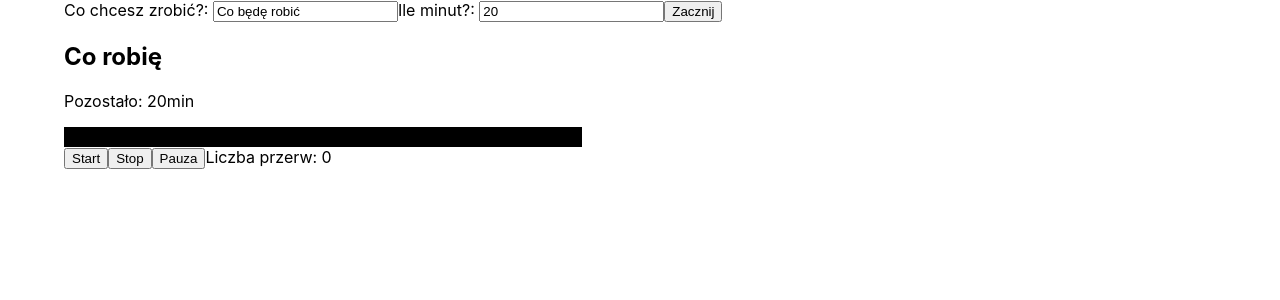
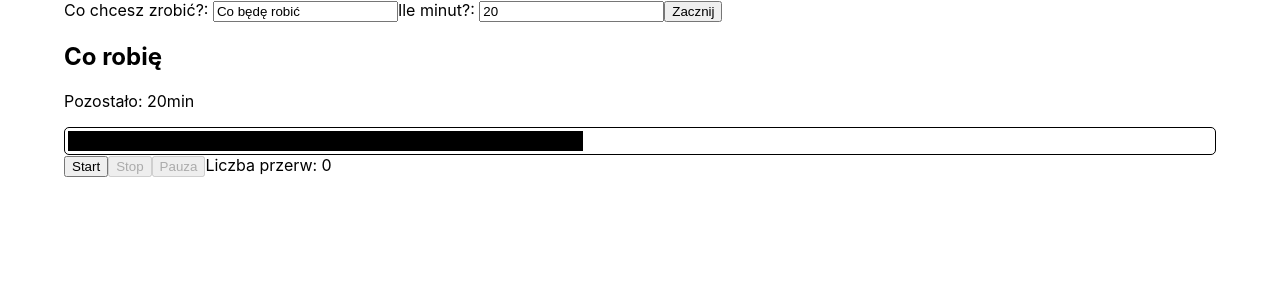
Before and after one commit to jarek-janowski/timer-app, a React (Create React App) app: page / in a window 1280 px wide. Shown: the top 300 px of the page. Built offline with nearby package versions, Linux system fonts and the light colour scheme.

Commit message:
feat: add state & handlers to start, stop & pause, move Clock and ProgressBar to new component

```diff
--- a/src/components/Clock/Clock.js
+++ b/src/components/Clock/Clock.js
@@ -0,0 +1,7 @@
+const Clock = () => {
+    return (
+        <p>Pozostało: 20min</p>
+     );
+}
+
+export default Clock;
--- a/src/components/ProgressBar/ProgressBar.js
+++ b/src/components/ProgressBar/ProgressBar.js
@@ -0,0 +1,9 @@
+const ProgressBar = () => {
+    return (
+        <div className="progress-bar">
+            <div style={{width: '45%'}}></div>
+        </div>
+     );
+}
+
+export default ProgressBar;
--- a/src/components/Timebox/Timebox.js
+++ b/src/components/Timebox/Timebox.js
@@ -1,20 +1,49 @@
 import React, { Component } from 'react';
 import './Timebox.scss'
+import ProgressBar from '../ProgressBar/ProgressBar'
+import Clock from '../Clock/Clock'
 
 class Timebox extends Component {
-    state = {  }
+    state = {
+        isRunning: false,
+        isPaused: false,
+        pausesCount: 0,
+     }
+
+    handleStart = () =>{
+        this.setState({
+            isRunning: true
+        })
+    }
+
+    handleStop = () =>{
+        this.setState({
+            isRunning: false,
+            isPaused: false,
+            pausesCount: 0
+        })
+    }
+
+    handleTogglePause = () => {
+        this.setState((prevState) => {
+            return{
+            isPaused: !prevState.isPaused,
+            pausesCount: prevState.isPaused ? prevState.pausesCount : prevState.pausesCount +1
+        }
+        })
+    }
+
     render() {
+        const {isRunning, isPaused, pausesCount} = this.state;
         return (
             <section className="timebox">
                 <h1>Co robię</h1>
-                <p>Pozostało: 20min</p>
-                <div className="progress-bar">
-                    <div style={{width: '45%'}}></div>
-                </div>
-                <button>Start</button>
-                <button>Stop</button>
-                <button>Pauza</button>
-                <span>Liczba przerw: 0</span>
+                <Clock/>
+                <ProgressBar />
+                <button onClick={this.handleStart} disabled = {isRunning}>Start</button>
+                <button onClick={this.handleStop} disabled={!isRunning}>Stop</button>
+                <button onClick={this.handleTogglePause} disabled={!isRunning}>{isPaused ? "Wznów" : "Pauza"}</button>
+                <span>Liczba przerw: {pausesCount}</span>
             </section>
          );
     }
--- a/src/components/Timebox/Timebox.scss
+++ b/src/components/Timebox/Timebox.scss
@@ -1,7 +1,11 @@
 .progress-bar{
     height: 20px;
+    border: 1px solid black;
+    padding: 3px;
+    border-radius: 5px;
     & >div{
         height: 100%;
         background-color: black;
+
     }
 }
--- a/src/components/TimeboxEditor/TimeboxEditor.js
+++ b/src/components/TimeboxEditor/TimeboxEditor.js
@@ -1,8 +1,8 @@
 const TimeboxEditor = () => {
     return (
         <section>
-            <label>Co chcesz zrobić?: <input value="Co będę robić" type="text"/></label>
-            <label>Ile minut?: <input value="20" type="number"/></label>
+            <label>Co chcesz zrobić?: <input defaultValue="Co będę robić" type="text"/></label>
+            <label>Ile minut?: <input defaultValue="20" type="number"/></label>
             <button>Zacznij</button>
         </section>
      );
```
